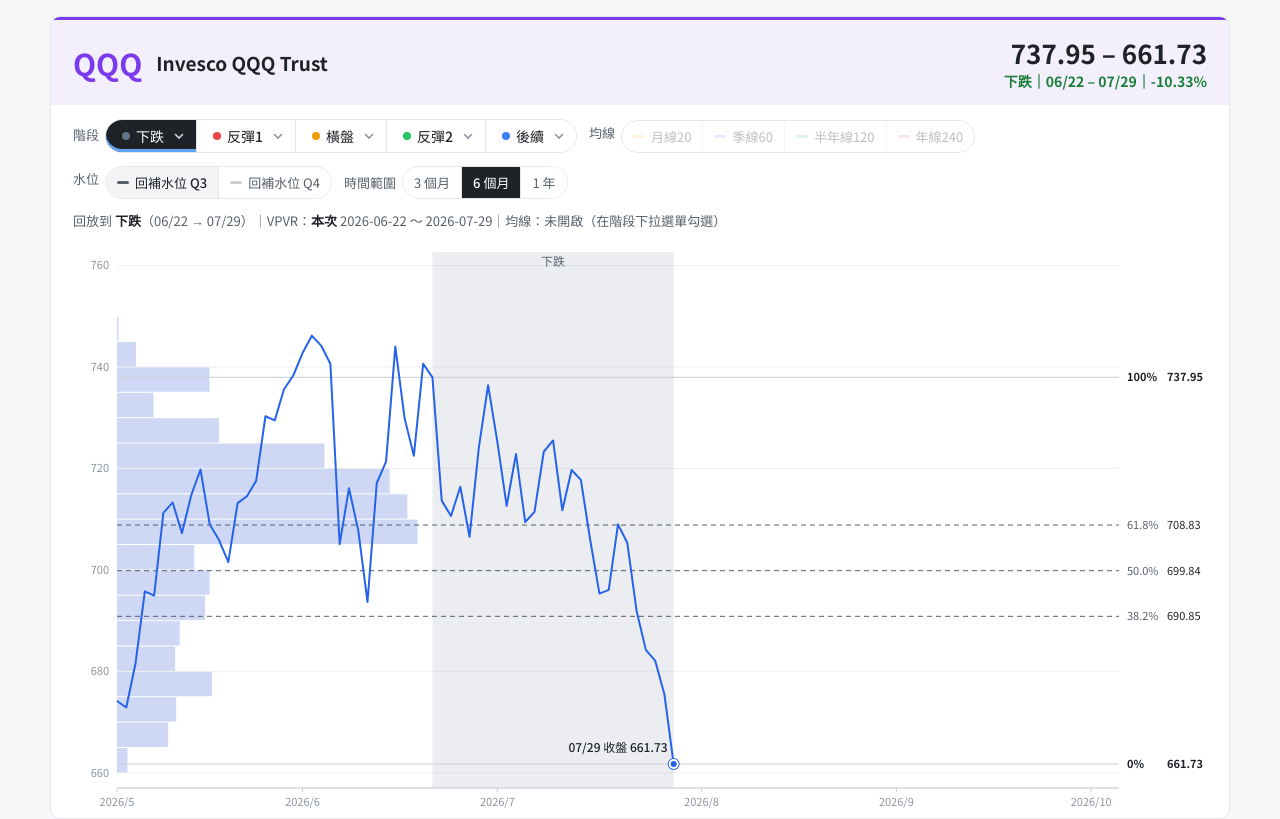
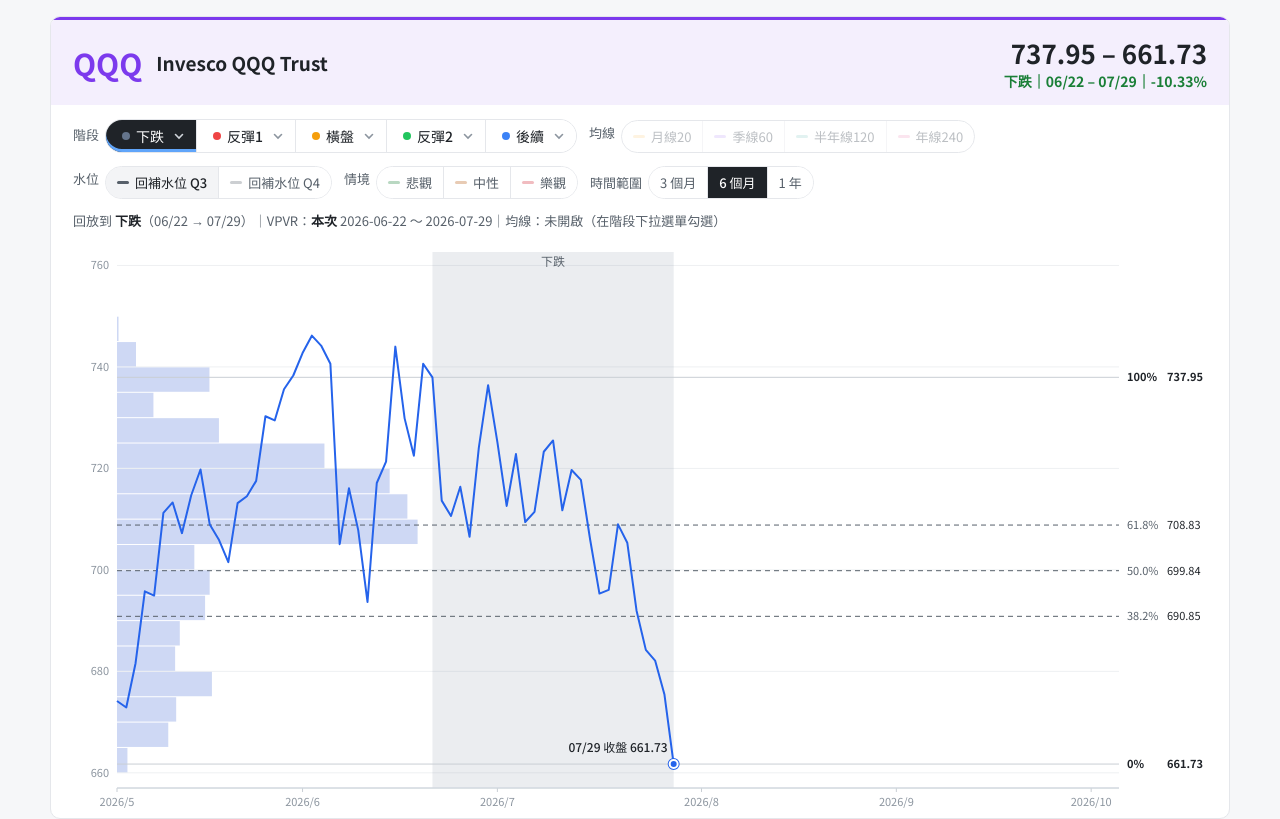
Before and after one commit to Jackie84112/vpvr-replay, a plain HTML site: page index.html in a window 1280 px wide. Shown: the part 2415-3234 px from the top of the page. Drawn offline with Linux system fonts and the light colour scheme.

Commit message:
QQQ 情境模擬
Co-Authored-By: Claude Opus 5.5 <noreply@anthropic.com>

```diff
--- a/index.html
+++ b/index.html
@@ -234,6 +234,14 @@ const SCEN={
      kp:[[1,87],[7,94],[13,85],[19,93],[25,84.5],[31,93.5],[37,85.5],[45,90]]},
     {k:'bull',lab:'樂觀',col:'#d1242f',desc:'反彈到 98，之後在 93–98 震盪',bands:[[1,45,93,98]],peak:98,live:{j:1,lab:'11/25 盤中'},
      kp:[[1,87],[10,98],[16,93.5],[22,97.5],[28,93.2],[34,97.8],[40,93.8],[45,96]]},
+  ],
+  QQQ:[
+    {k:'bear',lab:'悲觀',col:'#1a7f37',desc:'跌破 610（未設下檔目標，路徑僅示意）',band:[null,610],
+     kp:[[5,645],[11,606],[17,618],[24,592],[31,600],[38,580],[45,585]]},
+    {k:'base',lab:'中性',col:'#b45309',desc:'反彈到 650，之後在 610–650 震盪',band:[610,650],peak:650,
+     kp:[[6,650],[12,612],[18,646],[24,611],[30,648],[36,614],[45,632]]},
+    {k:'bull',lab:'樂觀',col:'#d1242f',desc:'反彈到 680，之後在 650–680 震盪',band:[650,680],peak:680,
+     kp:[[10,680],[16,652],[22,677],[28,651],[34,678],[40,653],[45,668]]},
   ],
   AMD:[
     {k:'bear',lab:'悲觀',col:'#1a7f37',desc:'跌破 400（未設下檔目標，路徑僅示意）',band:[null,400],
```
Also changed, not shown: template.html (+8 -0 lines).
